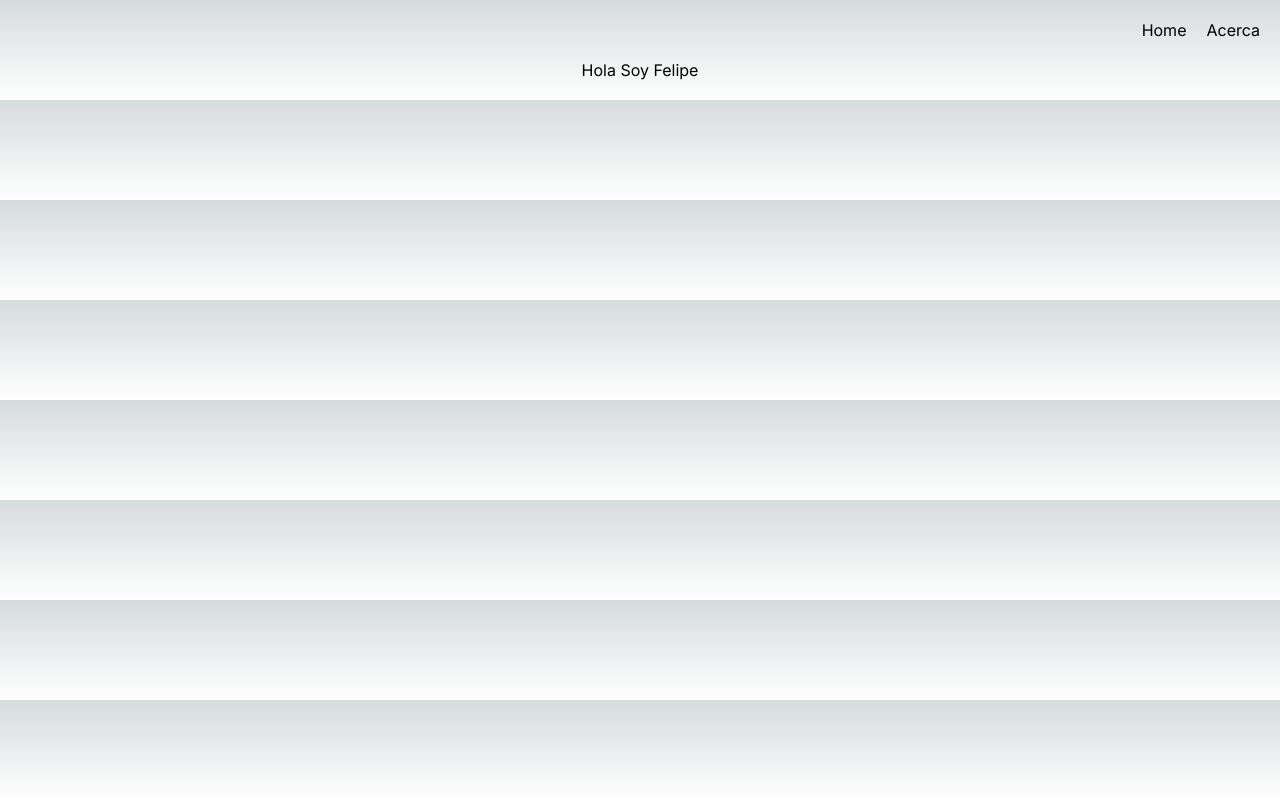
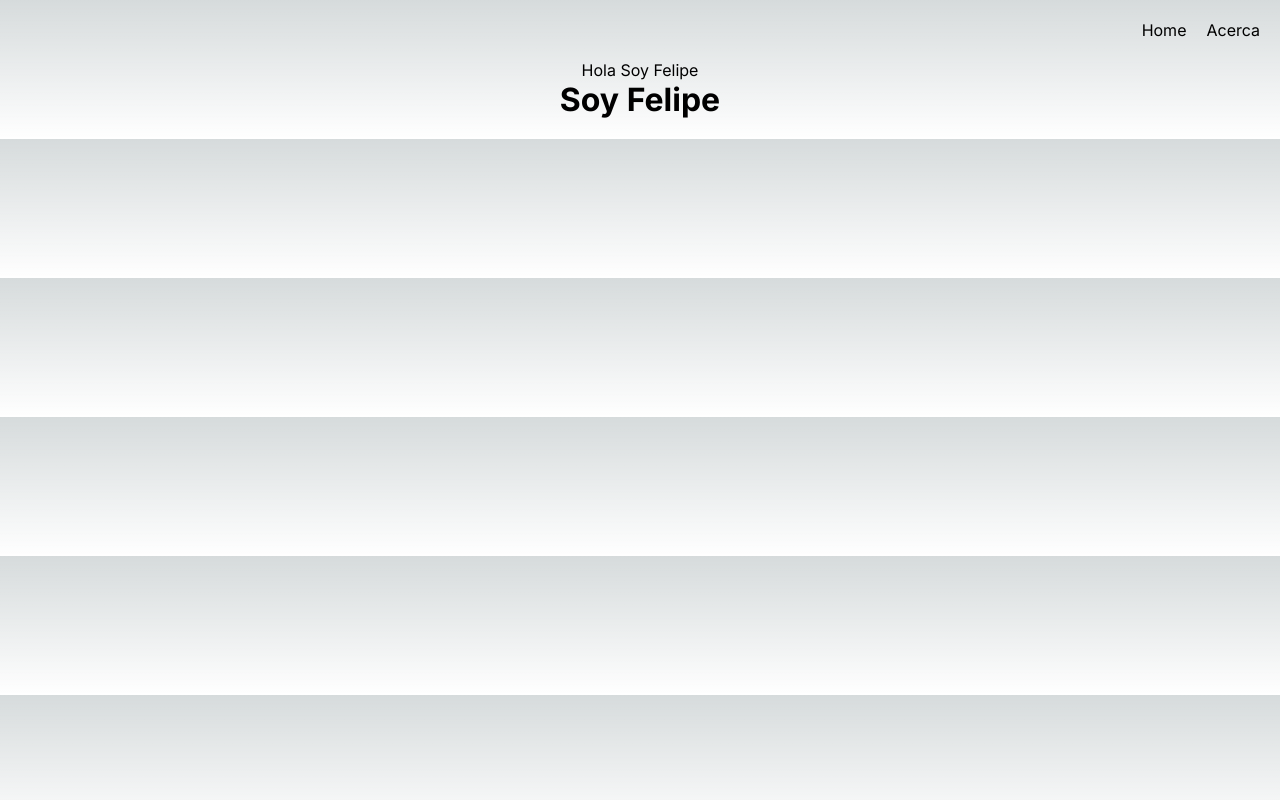
Before and after one commit to FelipeGaribay-UTSJR/proyecto4.0, a Next.js app: page / in a window 1280 px wide. Built offline with nearby package versions, Linux system fonts and the light colour scheme.

Commit message:
Actualizacion 2

```diff
--- a/app/page.tsx
+++ b/app/page.tsx
@@ -11,6 +11,7 @@ export default function Home() {
         <body>
           <div style={{ textAlign: 'center' }}>
             <title style={{ display: 'block' }}>Hola Soy Felipe</title>
+            <h1>Soy Felipe</h1>
           </div>
         </body>
       </div>
```
